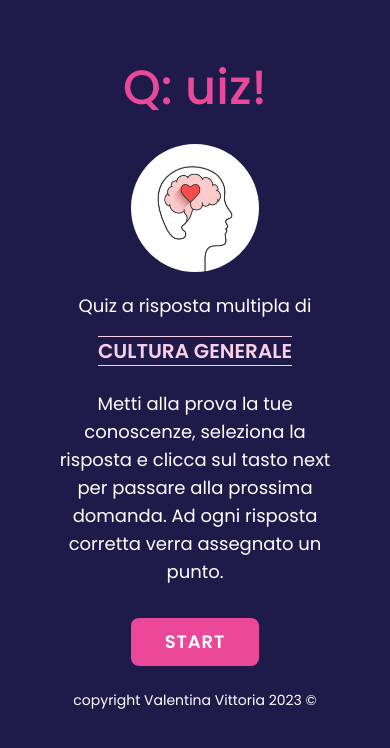
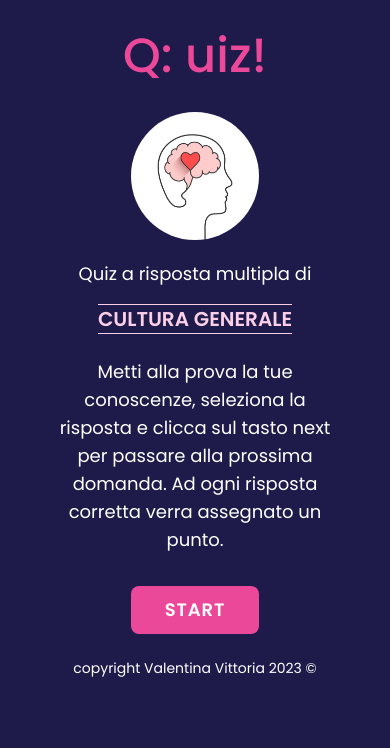
Before and after one commit to Valeprogr/quiz-testing, a React (Vite) app in the folder vite-project/: page / in a window 390 px wide. Shown: the top 748 px of the page. Built offline with nearby package versions, Linux system fonts and the light colour scheme.

Commit message:
edit css class 3

```diff
--- a/vite-project/src/App.tsx
+++ b/vite-project/src/App.tsx
@@ -81,10 +81,10 @@ function App() {
 
   return (
     <div className='flex flex-col justify-between items-center  min-h-screen  px-12 w-auto  bg-indigo-950 text-white text-lg'>
-      <div className='flex flex-col items-center pt-16 md:pt-32 '>
+      <div className='flex flex-col items-center pt-4 md:pt-32 '>
         {gameOver ?
           <>
-        <h1 className='text-pink-500 font-medium text-5xl'>Q: uiz!</h1>
+        <h1 className='text-pink-500 font-medium text-5xl pt-4'>Q: uiz!</h1>
         <div className='flex h-32 w-32 mt-8 mb-5 rounded-full overflow-hidden'>
         <img className='' src={img} alt='quiz' />
         </div>
@@ -102,7 +102,7 @@ function App() {
           :
           <>
             {!gameOver ?
-              <div className='flex mb-3'>
+              <div className='flex mb-3 pt-10'>
                 <div className='text-4xl pr-2'><p>Scoring:</p></div>
                 <div className='text-4xl text-pink-500'><p>{score}</p></div>
 
```
